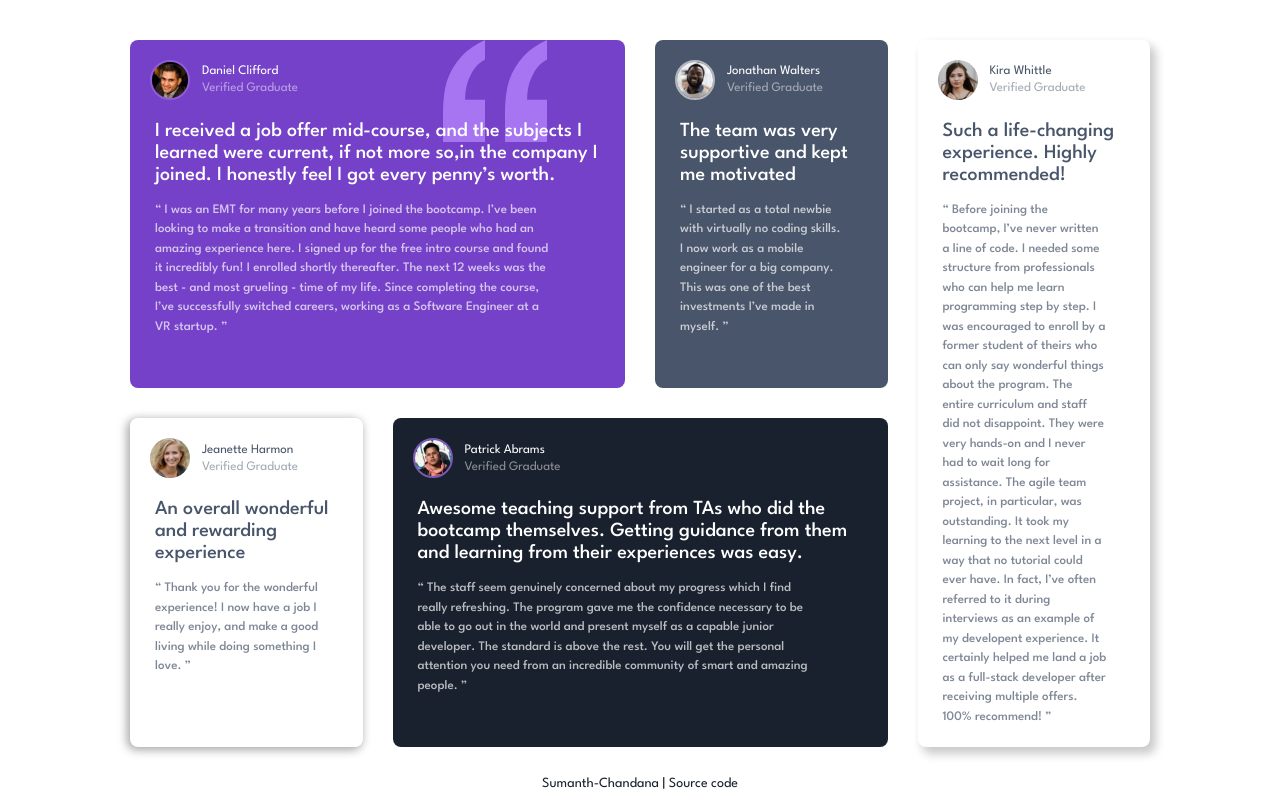
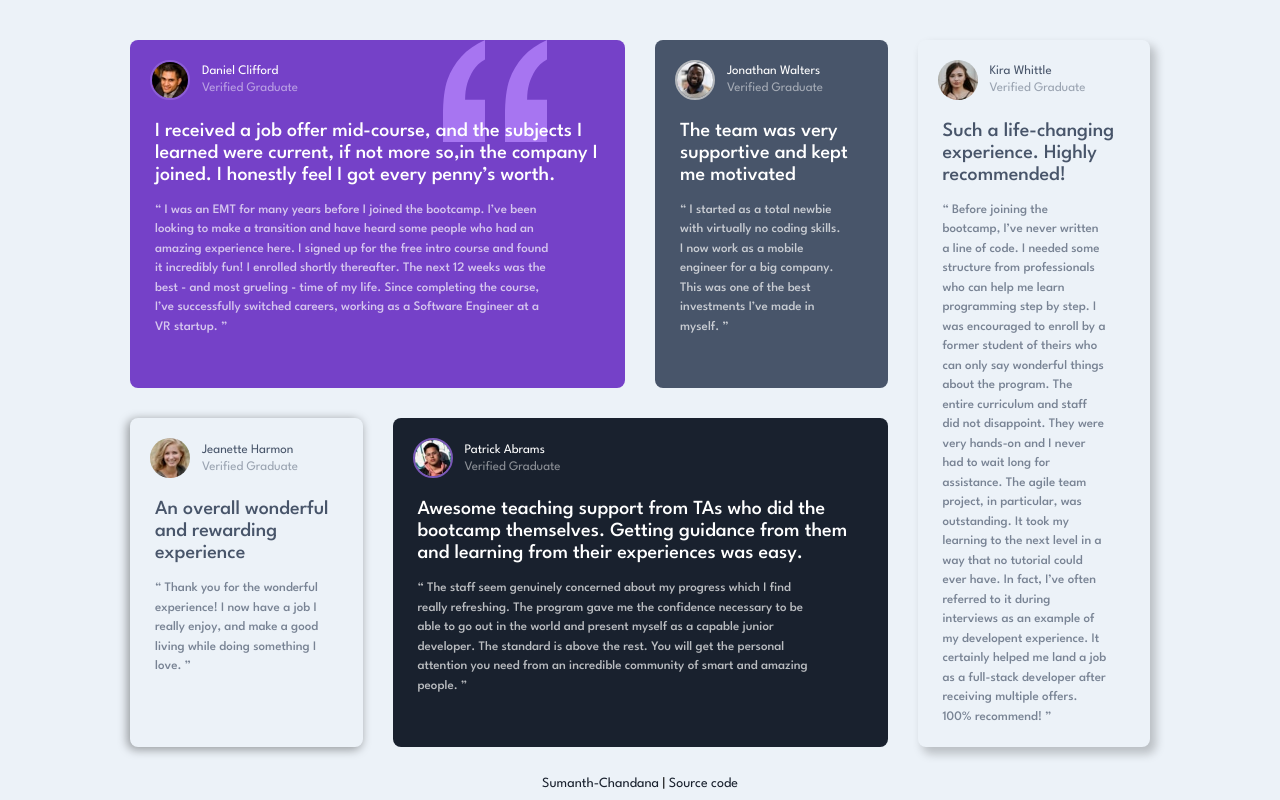
Before and after one commit to sumanth-chandana/testimonal-grid-section, a plain HTML site: page index.html in a window 1280 px wide. Drawn offline with Linux system fonts and the light colour scheme.

Commit message:
bg-color added

```diff
--- a/style.css
+++ b/style.css
@@ -31,6 +31,7 @@ body{
     height: 100%;
     font-size: 13px;
     font-family: 'League Spartan', sans-serif;
+    background-color: var(--Light-grayish-blue);
 }
 
 .container{
```
